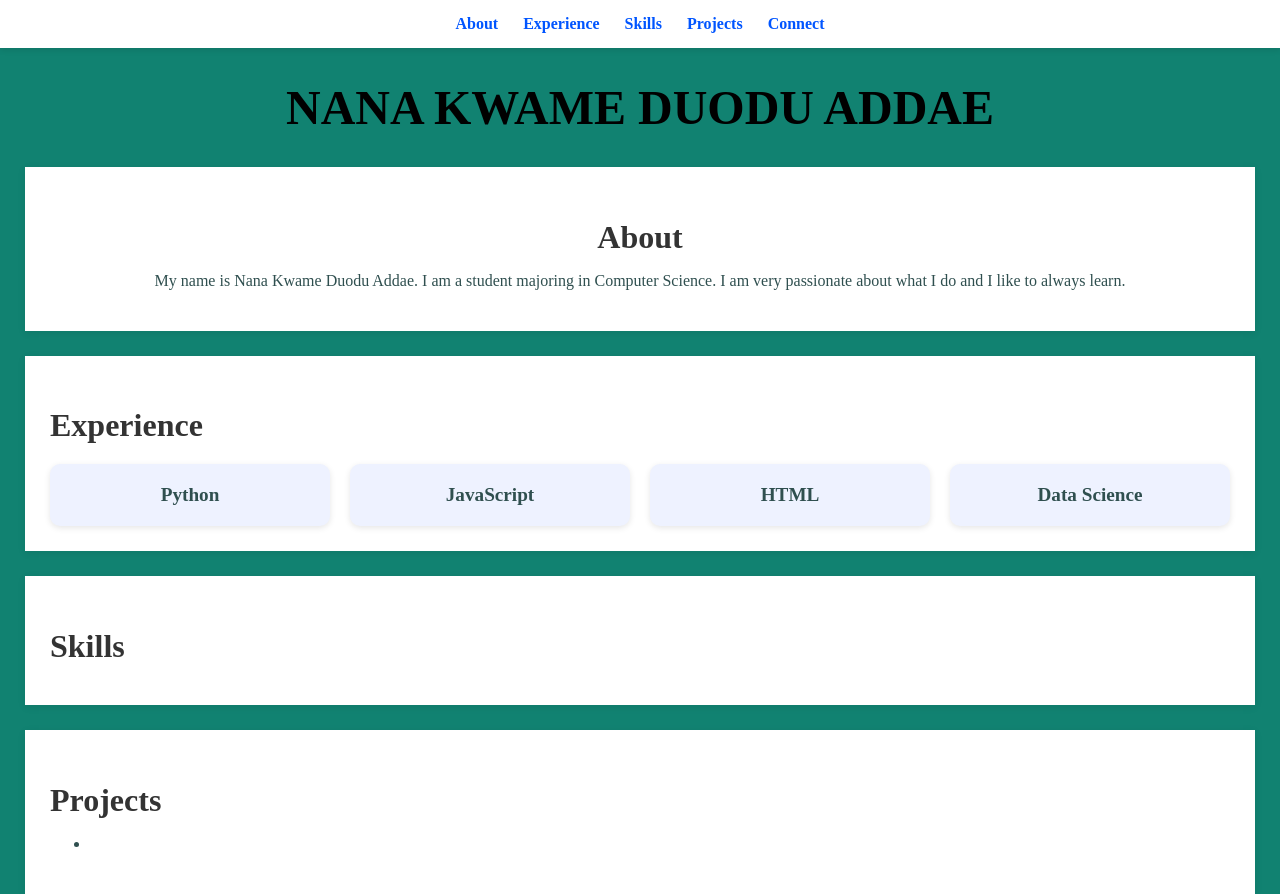
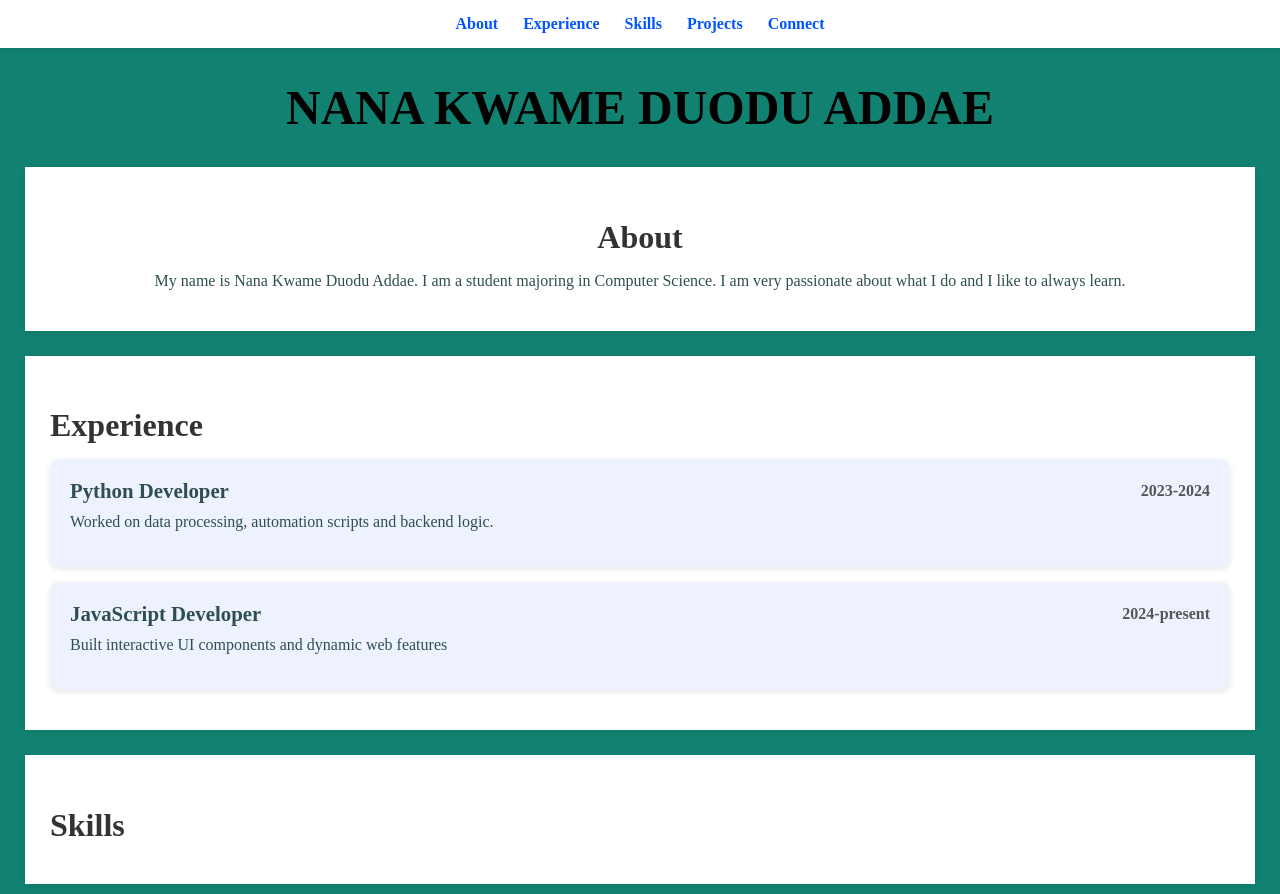
Before and after one commit to Duodu7070/nana-addae-introtoprogramming, a plain HTML site: page index.html in a window 1280 px wide. Shown: the top 894 px of the page. Drawn offline with Linux system fonts and the light colour scheme; a web font is replaced by a local one.

Commit message:
Cascading Style Sheets updated

```diff
--- a/CSS/index.css
+++ b/CSS/index.css
@@ -107,22 +107,28 @@ nav a:hover {
 }
 
 /*flexbox layout for experience section*/
-.Experience-Container {
+#Experience .job {
+    background: #eef2ff;
+    padding: 20px;
+    margin: 15px 0;
+    border-radius: 10px;
+    box-shadow: 0 2px 6px rgba(0,0,0,0.1);
+}
+#Experience .job-header {
     display: flex;
-    flex-wrap: wrap;
-    gap: 20px;
-    justify-content: center;
-    margin-top: 20px;
+    justify-content: space-between;
+    align-items: center;
 }
-.experience-item {
-    background-color: #eef2ff;
-    padding: 20px 30px;
-    border-radius: 10px;
+#Experience h3{
+    margin:0;
+    font-size: 1.3rem;
+}
+.job-date{
     font-weight: 600;
-    font-size: 1.2rem;
-    box-shadow: 0 2px 6px rgba(0,0,0,0.1);
-    text-align: center;
-    flex: 1 1 200px;
+    color: #555
+}
+#Experience p{
+    margin-top: 10px;
 }
 #Connect ul {
     display: flex;
--- a/index.html
+++ b/index.html
@@ -5,7 +5,7 @@
         <title>Nana Kwame Addae's Portfolio</title>
         <meta name="description" content="All about Nana Kwame Addae">
         <meta name="author" content="Nana Kwame Addae">
-        <link rel="stylesheet" href="css/index.css"
+        <link rel="stylesheet" href="CSS/index.css"
     </head>
 
     <body>
@@ -13,9 +13,9 @@
             <ul>
                 <li><a href='#About'>About</a></li>
                 <li><a href='#Experience'>Experience</a></li>
-                <li><a href='Skills'>Skills</a></li>
-                <li><a href='Projects'>Projects</a></li>
-                <li><a href='Connect'>Connect</a></li>
+                <li><a href='#Skills'>Skills</a></li>
+                <li><a href='#Projects'>Projects</a></li>
+                <li><a href='#Connect'>Connect</a></li>
             </ul>
         </nav>
         <h1>Nana Kwame Duodu Addae</h1>
@@ -27,11 +27,19 @@
         </section>
         <section id="Experience">
             <h2>Experience</h2>
-            <div class="Experience-Container">
-                <div class="experience-item">Python</div>
-                <div class="experience-item">JavaScript</div>
-                <div class="experience-item">HTML</div>
-                <div class="experience-item">Data Science</div>
+            <div class="job">
+                <div class="job-header">
+                    <h3>Python Developer</h3>
+                    <span class="job-date">2023-2024</span>
+                </div>
+                <p>Worked on data processing, automation scripts and backend logic.</p>
+            </div>
+            <div class="job">
+                <div class="job-header">
+                    <h3>JavaScript Developer</h3>
+                    <span class="job-date">2024-present</span>
+                </div>
+                <p>Built interactive UI components and dynamic web features</p>
             </div>
         </section>
         <section id="Skills">
@@ -40,9 +48,7 @@
          <section id="Projects">
             <h2>Projects</h2>
             <ul>
-                <li>
 
-                </li>
             </ul>
         </section>
         <section id="Connect">
```
